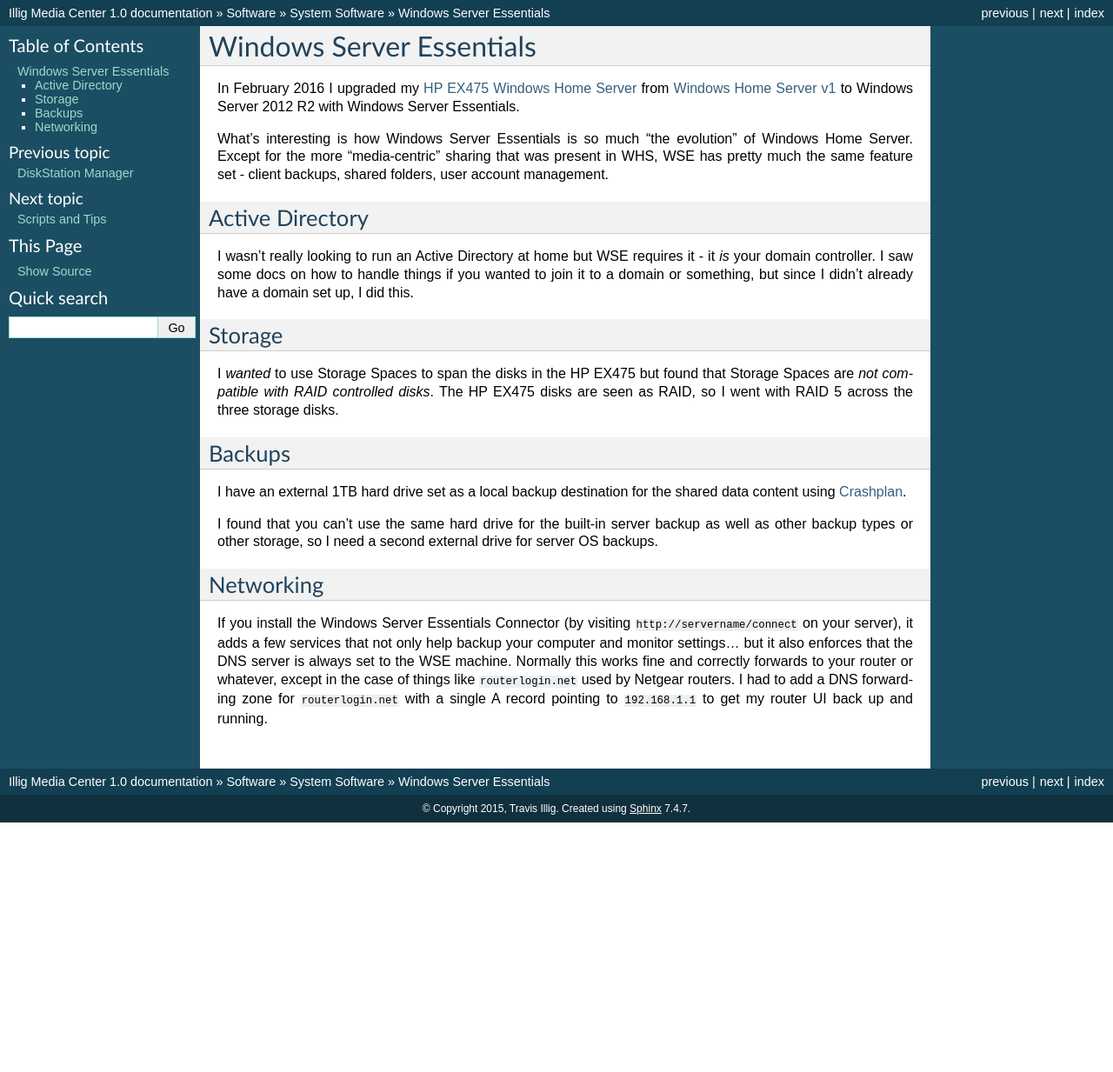
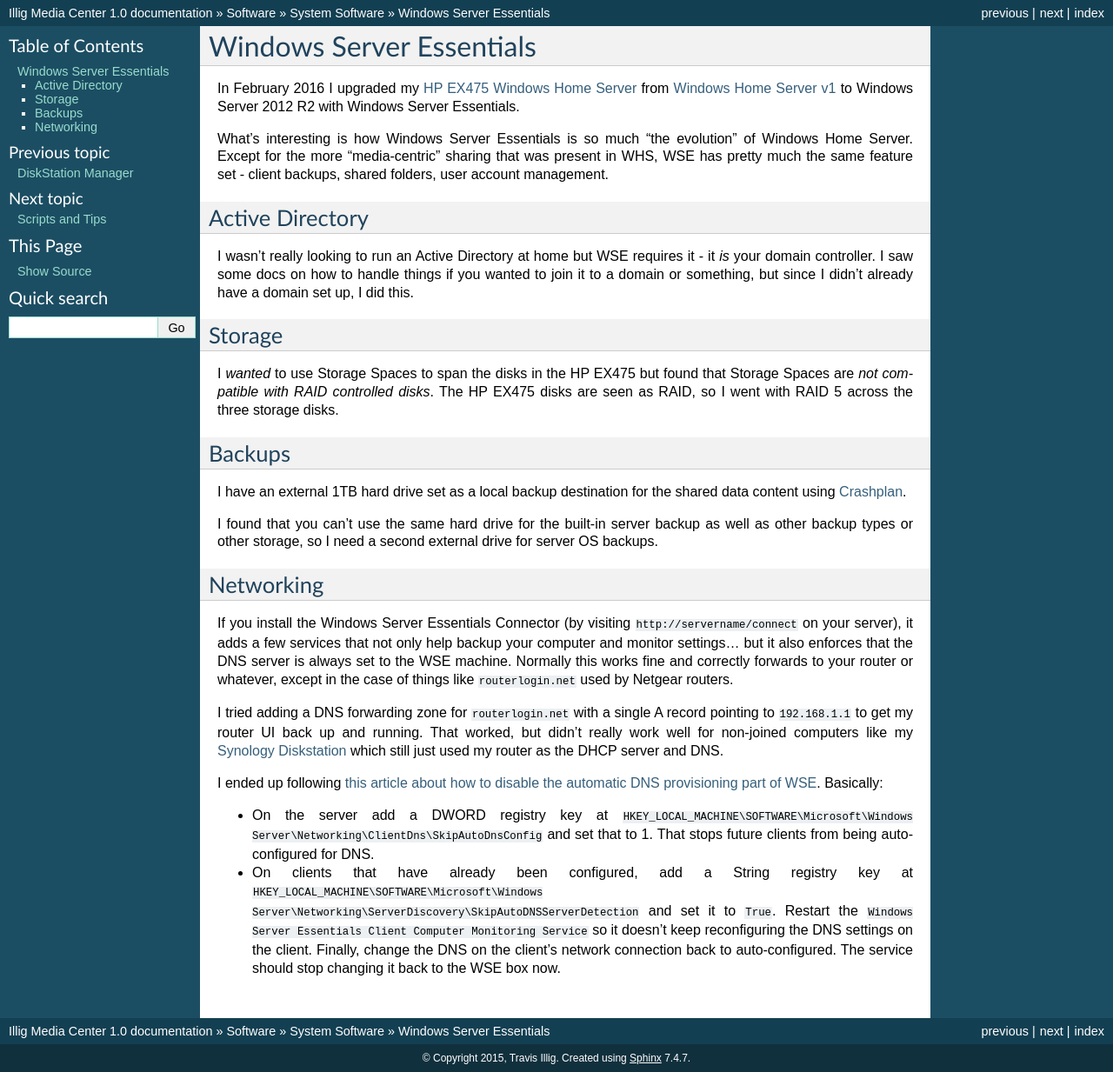
Before and after one commit to tillig/mediacenter, a Sphinx documentation site: the page built from docs/software/system/wse.rst, in a window 1280 px wide. Shown: the whole page at 87% size. Built offline with Sphinx 7.4.7, drawn with Linux system fonts in a browser that asks for light colours; before the commit the page ends 946 px from its top, so only the background shows below that.

Commit message:
More about DNS.

```diff
--- a/docs/software/system/wse.rst
+++ b/docs/software/system/wse.rst
@@ -26,4 +26,11 @@
 Networking
 ==========
 
-If you install the Windows Server Essentials Connector (by visiting ``http://servername/connect`` on your server), it adds a few services that not only help backup your computer and monitor settings... but it also enforces that the DNS server is always set to the WSE machine. Normally this works fine and correctly forwards to your router or whatever, except in the case of things like ``routerlogin.net`` used by Netgear routers. I had to add a DNS forwarding zone for ``routerlogin.net`` with a single A record pointing to ``192.168.1.1`` to get my router UI back up and running.
+If you install the Windows Server Essentials Connector (by visiting ``http://servername/connect`` on your server), it adds a few services that not only help backup your computer and monitor settings... but it also enforces that the DNS server is always set to the WSE machine. Normally this works fine and correctly forwards to your router or whatever, except in the case of things like ``routerlogin.net`` used by Netgear routers.
+
+I tried adding a DNS forwarding zone for ``routerlogin.net`` with a single A record pointing to ``192.168.1.1`` to get my router UI back up and running. That worked, but didn't really work well for non-joined computers like my :doc:`Synology Diskstation <../../hardware/server/synologyds1010>` which still just used my router as the DHCP server and DNS.
+
+I ended up following `this article about how to disable the automatic DNS provisioning part of WSE <https://tinkertry.com/windows-server-2012-essentials-update-rollup-3-has-arrived-with-dns-fixes>`_. Basically:
+
+* On the server add a DWORD registry key at ``HKEY_LOCAL_MACHINE\SOFTWARE\Microsoft\Windows Server\Networking\ClientDns\SkipAutoDnsConfig`` and set that to 1. That stops future clients from being auto-configured for DNS.
+* On clients that have already been configured, add a String registry key at ``HKEY_LOCAL_MACHINE\SOFTWARE\Microsoft\Windows Server\Networking\ServerDiscovery\SkipAutoDNSServerDetection`` and set it to ``True``. Restart the ``Windows Server Essentials Client Computer Monitoring Service`` so it doesn't keep reconfiguring the DNS settings on the client. Finally, change the DNS on the client's network connection back to auto-configured. The service should stop changing it back to the WSE box now.
```
